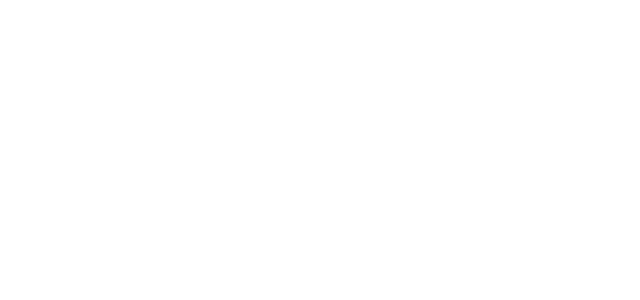
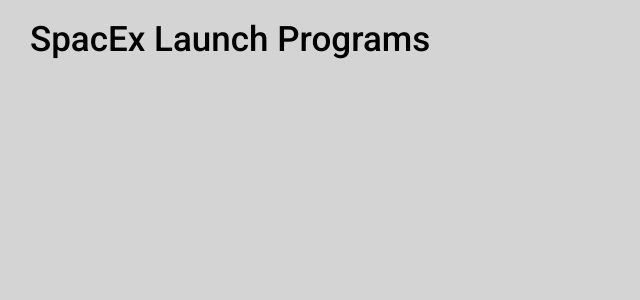
Before and after one commit to dev-sharan/publicis-sapient-test, an Angular app: page / in a window 1280 px wide. Shown: the top 300 px of the page, without its empty margins (0-640 px from the left). Built offline with nearby package versions, Linux system fonts and the light colour scheme.

Commit message:
header added

```diff
--- a/angular.json
+++ b/angular.json
@@ -28,6 +28,7 @@
               "src/assets"
             ],
             "styles": [
+              "./node_modules/@angular/material/prebuilt-themes/indigo-pink.css",
               "src/styles.scss"
             ],
             "scripts": []
@@ -91,6 +92,7 @@
               "src/assets"
             ],
             "styles": [
+              "./node_modules/@angular/material/prebuilt-themes/indigo-pink.css",
               "src/styles.scss"
             ],
             "scripts": []
--- a/package.json
+++ b/package.json
@@ -12,10 +12,13 @@
   "private": true,
   "dependencies": {
     "@angular/animations": "~11.0.9",
+    "@angular/cdk": "^11.0.4",
     "@angular/common": "~11.0.9",
     "@angular/compiler": "~11.0.9",
     "@angular/core": "~11.0.9",
+    "@angular/flex-layout": "^11.0.0-beta.33",
     "@angular/forms": "~11.0.9",
+    "@angular/material": "^11.0.4",
     "@angular/platform-browser": "~11.0.9",
     "@angular/platform-browser-dynamic": "~11.0.9",
     "@angular/router": "~11.0.9",
--- a/src/app/app.component.html
+++ b/src/app/app.component.html
@@ -0,0 +1,6 @@
+<header [ngStyle.lt-md]="{'text-align': 'center'}">
+  SpacEx Launch Programs
+</header>
+<aside>
+
+</aside>
--- a/src/app/app.component.scss
+++ b/src/app/app.component.scss
@@ -0,0 +1,16 @@
+:host {
+  padding: 30px;
+  position: absolute;
+  background-color: #d4d4d4;
+  height: calc( 100% - 60px);
+  width: calc(100% - 60px);
+}
+
+aside {
+  float: left;
+}
+
+header {
+  font-weight: 500;
+  font-size: 35px;
+}
--- a/src/app/app.module.ts
+++ b/src/app/app.module.ts
@@ -3,6 +3,8 @@
 
 import { AppRoutingModule } from './app-routing.module';
 import { AppComponent } from './app.component';
+import { BrowserAnimationsModule } from '@angular/platform-browser/animations';
+import { FlexLayoutModule } from '@angular/flex-layout';
 
 @NgModule({
   declarations: [
@@ -10,7 +12,9 @@
   ],
   imports: [
     BrowserModule,
-    AppRoutingModule
+    AppRoutingModule,
+    BrowserAnimationsModule,
+    FlexLayoutModule
   ],
   providers: [],
   bootstrap: [AppComponent]
--- a/src/index.html
+++ b/src/index.html
@@ -6,8 +6,10 @@
   <base href="/">
   <meta name="viewport" content="width=device-width, initial-scale=1">
   <link rel="icon" type="image/x-icon" href="favicon.ico">
+  <link href="https://fonts.googleapis.com/css?family=Roboto:300,400,500&display=swap" rel="stylesheet">
+  <link href="https://fonts.googleapis.com/icon?family=Material+Icons" rel="stylesheet">
 </head>
-<body>
+<body class="mat-typography">
   <app-root></app-root>
 </body>
 </html>
--- a/src/styles.scss
+++ b/src/styles.scss
@@ -1 +1,8 @@
 /* You can add global styles to this file, and also import other style files */
+body {
+  margin: 0px;
+  padding: 0px;
+}
+
+html, body { height: 100%; }
+body { margin: 0; font-family: Roboto, "Helvetica Neue", sans-serif; }
```
Also changed, not shown: 1 other file (tests, documents, lock files or other folders).
